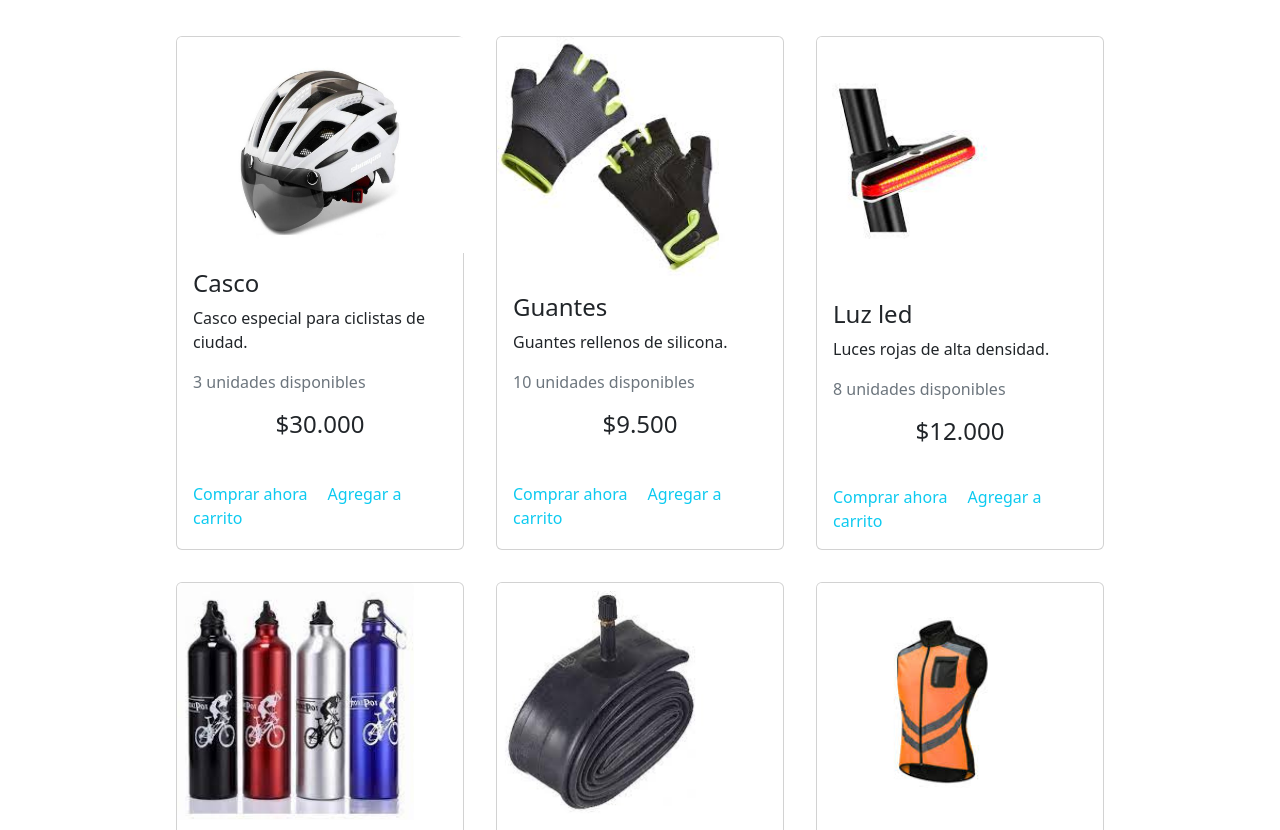
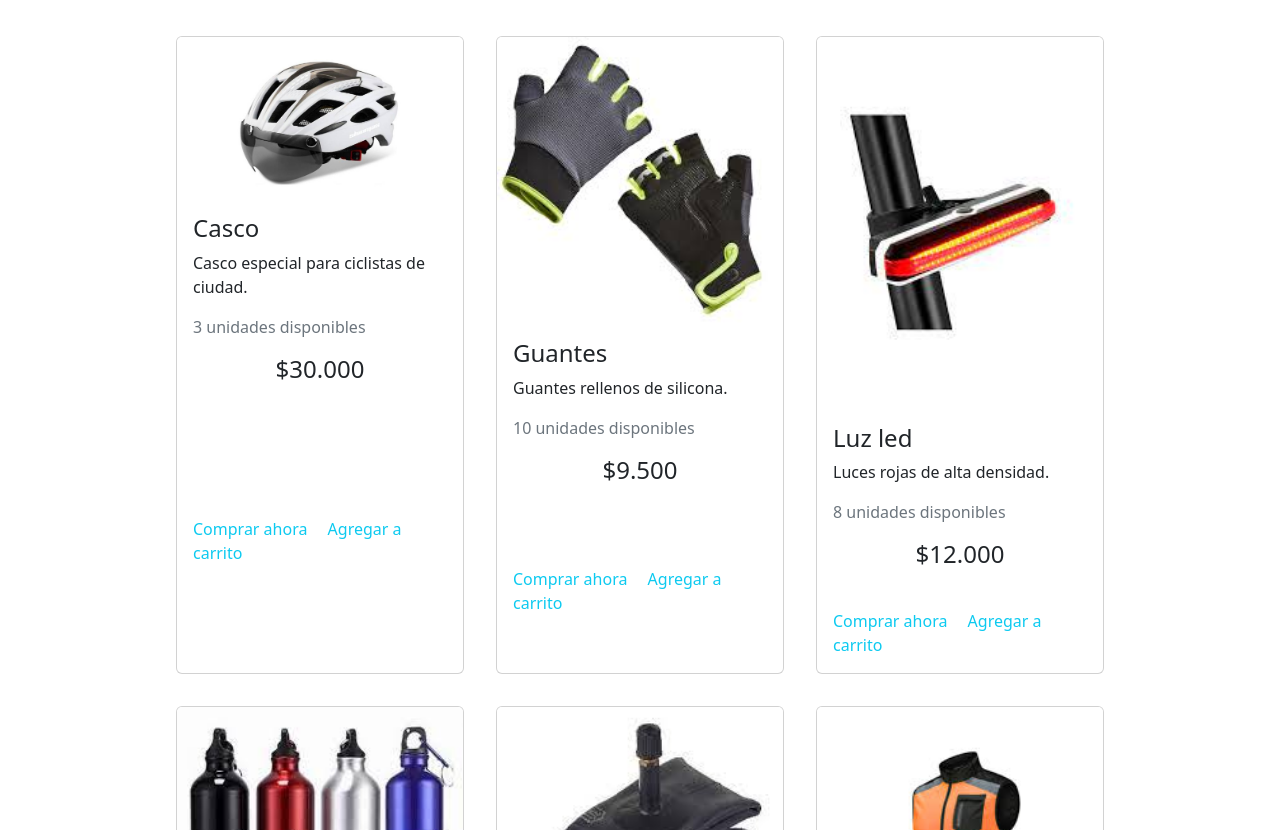
Before and after one commit to nemo2109/Drilling-CSS-9, a plain HTML site: page index.html in a window 1280 px wide. Shown: the part 122-952 px from the top of the page. Drawn offline with nearby package versions, Linux system fonts and the light colour scheme.

Commit message:
Enlace style.css

```diff
--- a/index.html
+++ b/index.html
@@ -12,6 +12,7 @@
         integrity="sha384-UHRtZLI+pbxtHCWp1t77Bi1L4ZtiqrqD80Kn4Z8NTSRyMA2Fd33n5dQ8lWUE00s/" crossorigin="anonymous">
 
     <!-- Mis estilos -->
+    <link rel="stylesheet" href="./style.css">
     <title>Document</title>
 </head>
 
@@ -40,7 +41,7 @@
     <div>
         <div class="d-flex justify-content-sm-center">
     <div class="card m-3" style="width: 18rem;">
-        <img src="./casco.jpg" class="card-img-top" style="width: 18rem; height: 13.5rem;">
+        <img src="./casco.jpg" class="card-img-top casco">
         <div class="card-body">
             <h1 class="card-title fs-4">Casco</h1>
             <p class="card-text">Casco especial para ciclistas de ciudad.</p>
@@ -53,7 +54,7 @@
         </div>
     </div>
     <div class="card m-3" style="width: 18rem;">
-        <img src="./guantes.jfif" class="card-img-top" style="width: 14.999rem;">
+        <img src="./guantes.jfif" class="card-img-top guantes">
         <div class="card-body">
             <h1 class="card-title fs-4">Guantes</h1>
             <p class="card-text">Guantes rellenos de silicona.</p>
@@ -67,7 +68,7 @@
         </div>
     </div>
     <div class="card m-3" style="width: 18rem;">
-        <img src="./luz led.jfif" class="card-img-top" style="width: 11.9rem;">
+        <img src="./luz led.jfif" class="card-img-top luz">
         <div class="card-body">
             <h1 class="card-title fs-4">Luz led</h1>
             <p class="card-text">Luces rojas de alta densidad.</p>
@@ -82,7 +83,7 @@
 </div>
     <div class="d-flex justify-content-sm-center">
     <div class="card m-3" style="width: 18rem;">
-        <img src="./bote.jfif" class="card-img-top" style="width:14.8rem ;">
+        <img src="./bote.jfif" class="card-img-top bote">
         <div class="card-body">
             <h1 class="card-title fs-4">Botella</h1>
             <p class="card-text">Botella especial de 500mL, especial para llevar a todas tus aventuras.</p>
@@ -95,7 +96,7 @@
         </div>
     </div>
     <div class="card m-3" style="width: 18rem;">
-        <img src="./aro.jfif" class="card-img-top" style="width: 13rem;">
+        <img src="./aro.jfif" class="card-img-top aro">
         <div class="card-body">
             <h5 class="card-title fs-4">Camara aro 27.5</h5>
             <p class="card-text">Camara para bicicleta aro 27.5 con valvula francesa.</p>
@@ -108,7 +109,7 @@
         </div>
     </div>
     <div class="card m-3" style="width: 18rem;">
-        <img src="./chaleco.jfif" class="card-img-top" style="width: 15rem;">
+        <img src="./chaleco.jfif" class="card-img-top chaleco">
         <div class="card-body">
             <h1 class="card-title fs-4">Chaleco Reflectante</h1>
             <p class="card-text">Chaleco reflectante talla unica adulto.</p>
```
